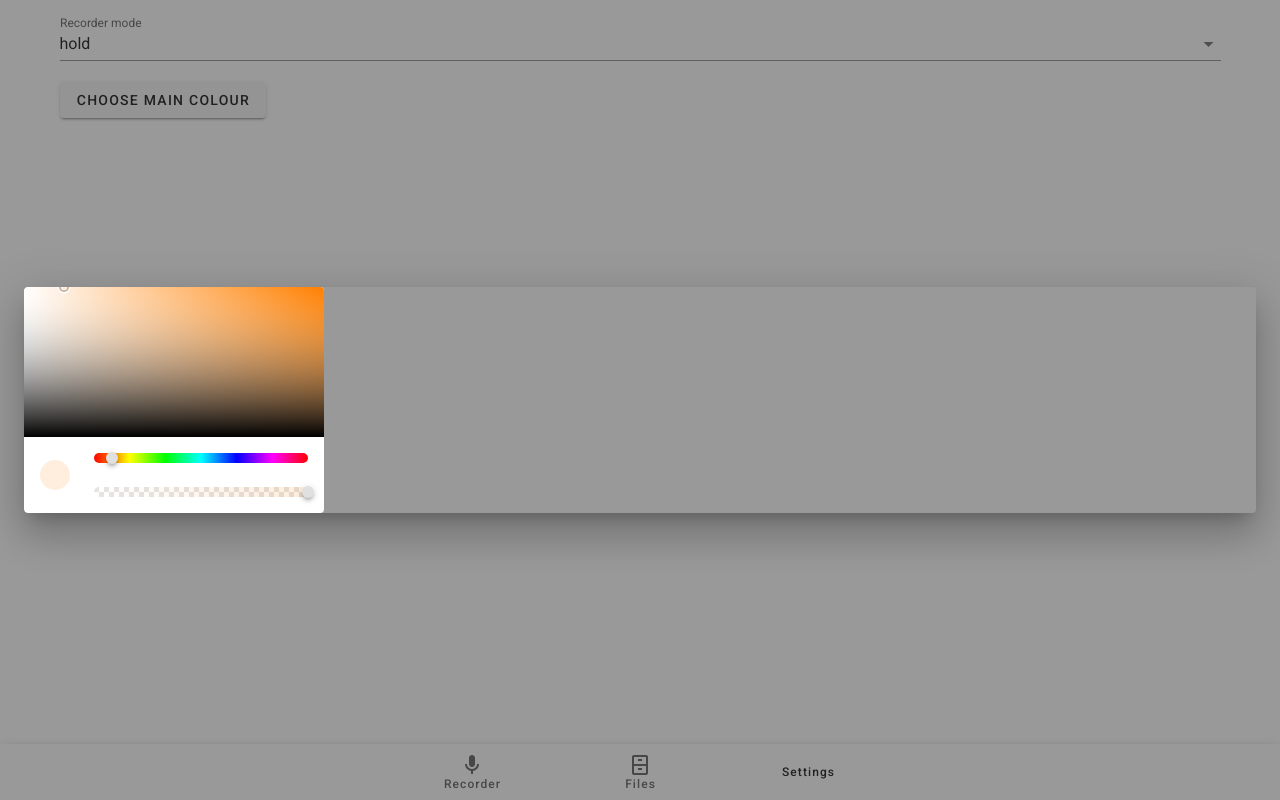
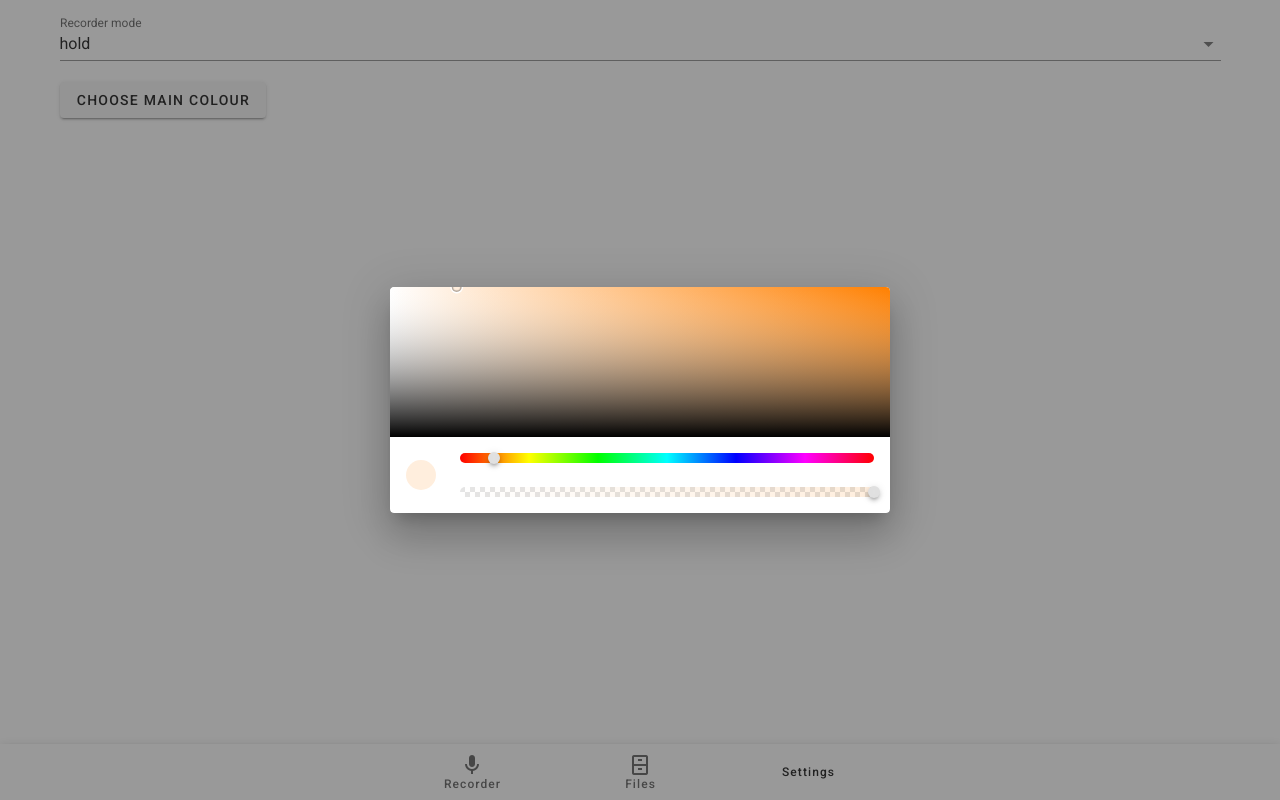
Before and after one commit to carrejoe3/Sample-Me, a Vue app in the folder sampleme/: page /#/settings in a window 1280 px wide. Both pictures are taken after a click on the button "CHOOSE MAIN COLOUR". Built offline with nearby package versions, Linux system fonts and the light colour scheme; what @codekraft-studio/vue-record, @ionic/vue would draw is missing.

Commit message:
styled colour picker popup so it fits its content

```diff
--- a/sampleme/src/views/Settingspage.vue
+++ b/sampleme/src/views/Settingspage.vue
@@ -2,8 +2,8 @@
   <v-container>
     <v-select v-model="recordMode" :items="recordModeOptions" label="Recorder mode"></v-select>
     <v-btn @click="colourPickerPopup = true">Choose main colour</v-btn>
-    <v-dialog v-model="colourPickerPopup">
-      <v-color-picker hide-inputs v-model="selectedColour"></v-color-picker>
+    <v-dialog v-model="colourPickerPopup" width='unset'>
+      <v-color-picker hide-inputs v-model="selectedColour" width="500"></v-color-picker>
     </v-dialog>
   </v-container>
 </template>
```
